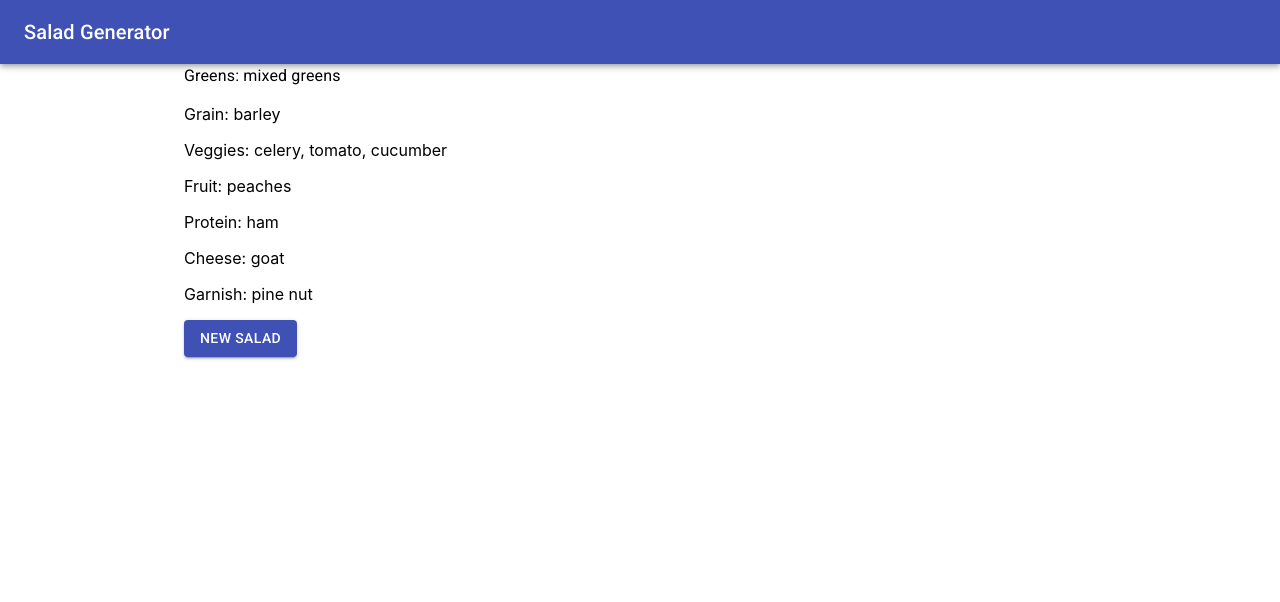
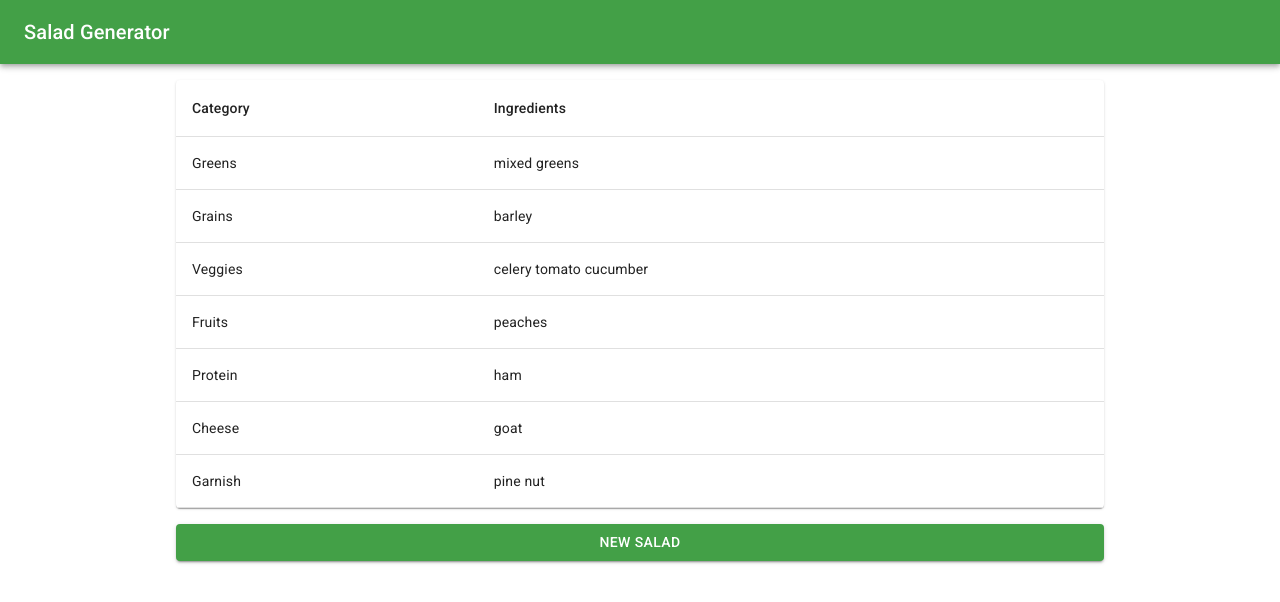
Before and after one commit to MikeLuDev/salad-generator, a React (Create React App) app: page / in a window 1280 px wide. Both pictures are taken after a click on the button "NEW SALAD". Shown: the top 602 px of the page. Built offline with nearby package versions, Linux system fonts and the light colour scheme; the HTML template or start-up script is replaced by a standard one.

Commit message:
Converted salad list into a table

```diff
--- a/src/App.tsx
+++ b/src/App.tsx
@@ -1,6 +1,6 @@
 import React from 'react';
 
-import { ThemeProvider } from '@material-ui/styles';
+import { ThemeProvider, makeStyles } from '@material-ui/styles';
 import { createMuiTheme, Container } from '@material-ui/core';
 import { green } from '@material-ui/core/colors';
 
@@ -9,19 +9,30 @@ import Spinner from './components/Spinner';
 
 const theme = createMuiTheme({
   palette: {
-    secondary: {
-      main: green[500],
+    primary: {
+      main: green[600],
     },
   },
 });
 
-const App: React.FC = () => (
+const useStyles = makeStyles({
+  root: {
+    padding: '16px',
+  },
+});
+
+const App: React.FC = () => {
+  const classes = useStyles();
+
+  return (
     <ThemeProvider theme={theme}>
       <Header />
-    <Container maxWidth="md">
+      <Container className={classes.root}  maxWidth="md">
         <Spinner />
       </Container>
     </ThemeProvider>
+
   );
+};
 
 export default App;
--- a/src/components/Spinner.tsx
+++ b/src/components/Spinner.tsx
@@ -1,22 +1,20 @@
 import React, { useState } from 'react';
 
 import Button from '@material-ui/core/Button';
-import { Typography } from '@material-ui/core';
+import { Box, Typography, Paper, Table, TableHead, TableRow, TableCell, TableBody } from '@material-ui/core';
+import { makeStyles } from '@material-ui/styles';
 
-import spinSalad from '../scripts/spinSalad';
+import spinSalad from '../js/spinSalad';
 
-type Salad = {
-  chosenGreens: string[],
-  chosenGrains: string[],
-  chosenVeggies: string[],
-  chosenFruits: string[],
-  chosenProteins: string[],
-  chosenCheeses: string[],
-  chosenGarnishes: string[]
-};
+const useStyles = makeStyles({
+  table: {
+    marginBottom: '16px',
+  },
+});
 
 const Spinner: React.FC = () => {
-  const [salad, setSalad] = useState<Salad | null>(null);
+  const classes = useStyles();
+  const [salad, setSalad] = useState<ISalad | null>(null);
 
   const getSalad = () => {
     const newSalad = spinSalad();
@@ -24,35 +22,83 @@ const Spinner: React.FC = () => {
   };
 
   return (
-    <div>
-      {salad ?
-        (<section>
-          <Typography variant="body1">
-            {`Greens: ${salad.chosenGreens[0]}`}
-          </Typography>
-          <p>
-            {`Grain: ${salad.chosenGrains[0]}`}
-          </p>
-          <p>
-            {`Veggies: ${salad.chosenVeggies.map(veggie => ` ${veggie}`)}`}
-          </p>
-          <p>
-            {`Fruit: ${salad.chosenFruits[0]}`}
-          </p>
-          <p>
-            {`Protein: ${salad.chosenProteins[0]}`}
-          </p>
-          <p>
-            {`Cheese: ${salad.chosenCheeses[0]}`}
-          </p>
-          <p>
-            {`Garnish: ${salad.chosenGarnishes[0]}`}
-          </p>
-        </section>) :
-        (<Typography variant="body1">Hit the button below to generate a salad!</Typography>)
-      }
+    <Box display="flex" flexDirection="column">
+      { !salad && <Typography className={classes.table} variant="body1">Hit the button below to generate a salad!</Typography> }
+      { salad &&
+        <Paper className={classes.table}>
+          <Table>
+            <TableHead>
+              <TableRow>
+                <TableCell>
+                  Category
+                </TableCell>
+                <TableCell>
+                  Ingredients
+                </TableCell>
+              </TableRow>
+            </TableHead>
+            <TableBody>
+              <TableRow>
+                <TableCell>
+                  Greens
+                </TableCell>
+                <TableCell>
+                  {salad.chosenGreens[0]}
+                </TableCell>
+              </TableRow>
+              <TableRow>
+                <TableCell>
+                  Grains
+                </TableCell>
+                <TableCell>
+                  {salad.chosenGrains[0]}
+                </TableCell>
+              </TableRow>
+              <TableRow>
+                <TableCell>
+                  Veggies
+                </TableCell>
+                <TableCell>
+                  {salad.chosenVeggies.map(veggie => `${veggie} `)}
+                </TableCell>
+              </TableRow>
+              <TableRow>
+                <TableCell>
+                  Fruits
+                </TableCell>
+                <TableCell>
+                  {salad.chosenFruits[0]}
+                </TableCell>
+              </TableRow>
+              <TableRow>
+                <TableCell>
+                  Protein
+                </TableCell>
+                <TableCell>
+                  {salad.chosenProteins[0]}
+                </TableCell>
+              </TableRow>
+              <TableRow>
+                <TableCell>
+                  Cheese
+                </TableCell>
+                <TableCell>
+                  {salad.chosenCheeses[0]}
+                </TableCell>
+              </TableRow>
+              <TableRow>
+                <TableCell>
+                  Garnish
+                </TableCell>
+                <TableCell>
+                  {salad.chosenGarnishes[0]}
+                </TableCell>
+              </TableRow>
+            </TableBody>
+          </Table>
+      </Paper> }
       <Button onClick={getSalad} color="primary" variant="contained">New Salad</Button>
-    </div>
+    </Box>
   );
 };
 
--- /dev/null
+++ b/src/ts/react-app-env.d.ts
@@ -0,0 +1 @@
+/// <reference types="react-scripts" />
```
Also changed, not shown: src/ts/salad.d.ts (added, +9 -0 lines), src/js/spinSalad.ts (renamed from src/scripts/spinSalad.ts), src/js/util.ts (renamed from src/scripts/util.ts), src/ts/console.d.ts (renamed from src/console.d.ts). Lines whose indentation alone changed are shown as unchanged.
